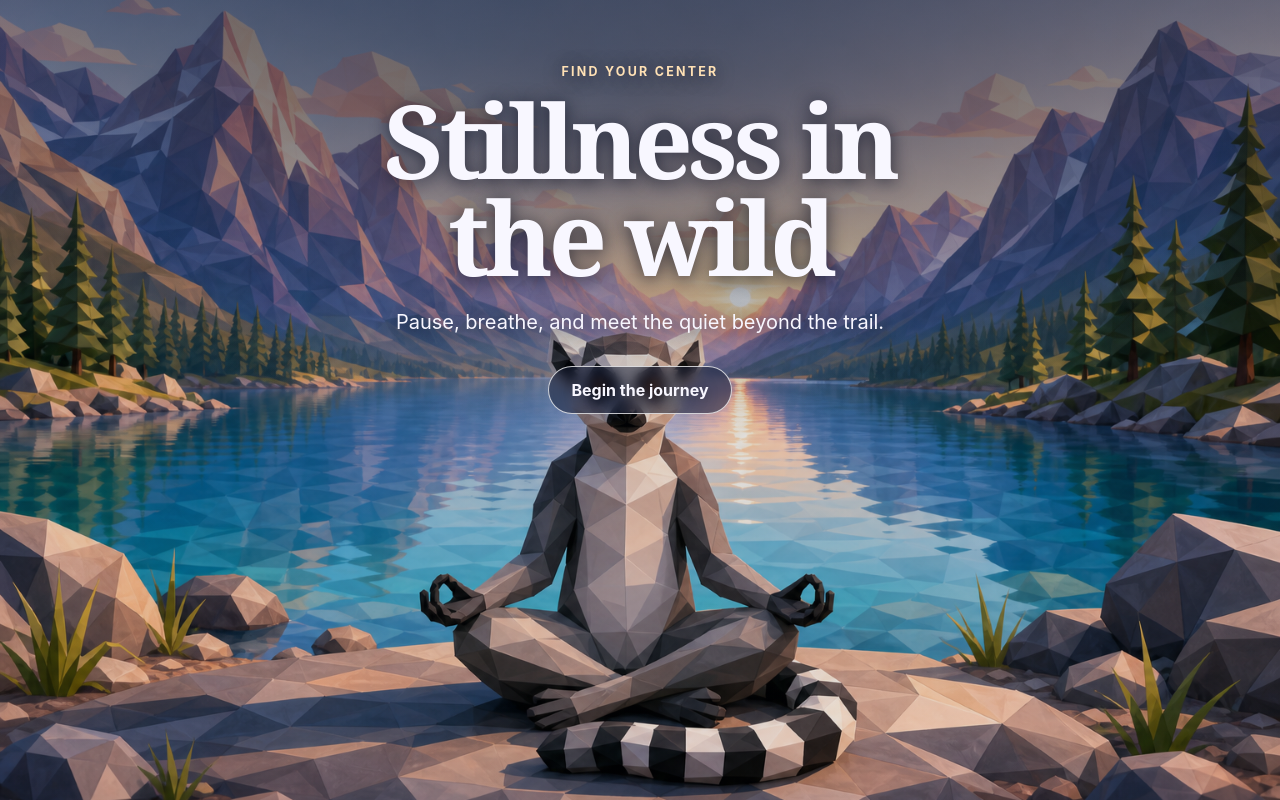
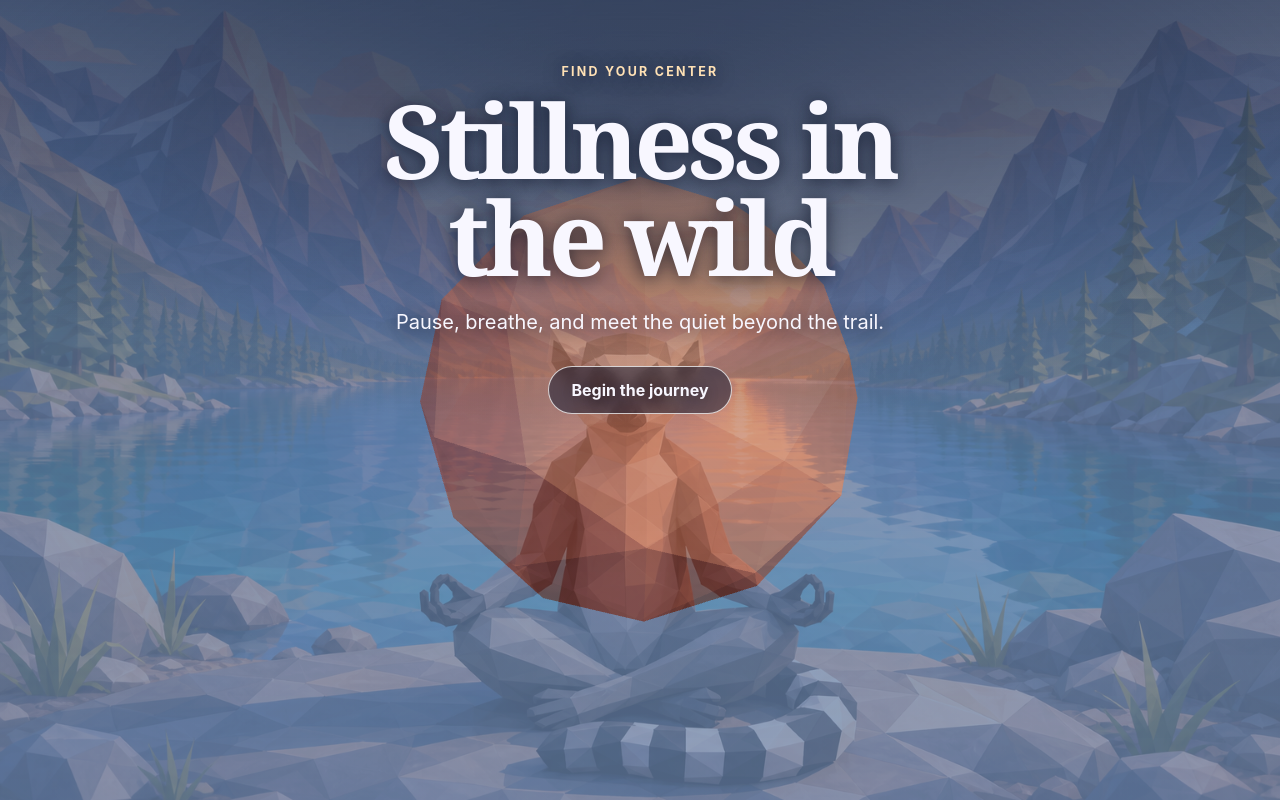
Before and after one commit to andzhik/3d-model-background, a React (Vite) app: page / in a window 1280 px wide. Built offline with nearby package versions, Linux system fonts and the light colour scheme.

Commit message:
feat: add WebGL hero shell with safe poster fallback

```diff
--- a/src/components/Hero.tsx
+++ b/src/components/Hero.tsx
@@ -1,9 +1,12 @@
 import '../styles/hero.css'
+
+import { SceneBackground } from './SceneBackground'
 
 export function Hero() {
   return (
     <main>
       <section className="hero" aria-labelledby="hero-title">
+        <SceneBackground />
         <div className="hero__content">
           <p className="hero__eyebrow">Find your center</p>
           <h1 id="hero-title">Stillness in the wild</h1>
--- /dev/null
+++ b/src/components/SceneBackground.tsx
@@ -0,0 +1,105 @@
+import { Canvas, type RootState } from '@react-three/fiber'
+import {
+  Component,
+  type ReactNode,
+  useCallback,
+  useEffect,
+  useReducer,
+  useState,
+} from 'react'
+
+import { Experience } from '../scene/Experience'
+import { sceneStatusReducer } from './sceneStatus'
+
+function canInitializeWebGL(): boolean {
+  return (
+    typeof window !== 'undefined' &&
+    ('WebGLRenderingContext' in window || 'WebGL2RenderingContext' in window)
+  )
+}
+
+interface SceneErrorBoundaryProps {
+  children: ReactNode
+  onError: () => void
+}
+
+interface SceneErrorBoundaryState {
+  failed: boolean
+}
+
+class SceneErrorBoundary extends Component<
+  SceneErrorBoundaryProps,
+  SceneErrorBoundaryState
+> {
+  state: SceneErrorBoundaryState = { failed: false }
+
+  static getDerivedStateFromError(): SceneErrorBoundaryState {
+    return { failed: true }
+  }
+
+  componentDidCatch() {
+    this.props.onError()
+  }
+
+  render() {
+    return this.state.failed ? null : this.props.children
+  }
+}
+
+export function SceneBackground() {
+  const [status, dispatch] = useReducer(
+    sceneStatusReducer,
+    canInitializeWebGL() ? 'loading' : 'fallback',
+  )
+  const [canvasElement, setCanvasElement] = useState<HTMLCanvasElement | null>(
+    null,
+  )
+
+  const handleCreated = useCallback((state: RootState) => {
+    setCanvasElement(state.gl.domElement)
+  }, [])
+
+  const handleFirstFrame = useCallback(() => {
+    dispatch({ type: 'first-frame' })
+  }, [])
+
+  const handleFailure = useCallback(() => {
+    dispatch({ type: 'failure' })
+  }, [])
+
+  useEffect(() => {
+    if (!canvasElement) return
+
+    const handleContextLost = (event: Event) => {
+      event.preventDefault()
+      handleFailure()
+    }
+
+    canvasElement.addEventListener('webglcontextlost', handleContextLost)
+    return () => {
+      canvasElement.removeEventListener('webglcontextlost', handleContextLost)
+    }
+  }, [canvasElement, handleFailure])
+
+  return (
+    <div
+      className="scene-background"
+      data-scene-status={status}
+      aria-hidden="true"
+    >
+      {status !== 'fallback' && (
+        <SceneErrorBoundary onError={handleFailure}>
+          <Canvas
+            aria-hidden="true"
+            camera={{ position: [0, 0, 5], fov: 42, near: 0.1, far: 100 }}
+            dpr={[1, 1.5]}
+            gl={{ alpha: true, antialias: true }}
+            onCreated={handleCreated}
+          >
+            <Experience onFirstFrame={handleFirstFrame} />
+          </Canvas>
+        </SceneErrorBoundary>
+      )}
+    </div>
+  )
+}
--- /dev/null
+++ b/src/components/sceneStatus.ts
@@ -0,0 +1,12 @@
+export type SceneStatus = 'loading' | 'ready' | 'fallback'
+
+export type SceneAction = { type: 'first-frame' } | { type: 'failure' }
+
+export function sceneStatusReducer(
+  status: SceneStatus,
+  action: SceneAction,
+): SceneStatus {
+  if (action.type === 'failure') return 'fallback'
+  if (action.type === 'first-frame' && status === 'loading') return 'ready'
+  return status
+}
--- /dev/null
+++ b/src/scene/Experience.tsx
@@ -0,0 +1,53 @@
+import { useFrame } from '@react-three/fiber'
+import { useEffect, useRef } from 'react'
+
+interface ExperienceProps {
+  onFirstFrame: () => void
+}
+
+function FirstFrameReporter({ onFirstFrame }: ExperienceProps) {
+  const reported = useRef(false)
+  const frameRequest = useRef<number | null>(null)
+
+  useFrame(({ camera, gl }) => {
+    if (reported.current || gl.getContext().isContextLost()) return
+
+    const cameraIsValid = camera.matrixWorld.elements.every(Number.isFinite)
+    if (!cameraIsValid) return
+
+    reported.current = true
+    frameRequest.current = window.requestAnimationFrame(onFirstFrame)
+  })
+
+  useEffect(
+    () => () => {
+      if (frameRequest.current !== null) {
+        window.cancelAnimationFrame(frameRequest.current)
+      }
+    },
+    [],
+  )
+
+  return null
+}
+
+export function Experience({ onFirstFrame }: ExperienceProps) {
+  return (
+    <>
+      <color attach="background" args={['#7895c1']} />
+      <hemisphereLight args={['#cfe2ff', '#2f3355', 1.8]} />
+      <ambientLight intensity={0.55} />
+      <directionalLight position={[3, 4, 5]} intensity={2.4} color="#ffd6a3" />
+      <mesh rotation={[0.28, 0.58, 0]}>
+        <icosahedronGeometry args={[1.05, 1]} />
+        <meshStandardMaterial
+          color="#f08b73"
+          flatShading
+          roughness={0.78}
+          metalness={0}
+        />
+      </mesh>
+      <FirstFrameReporter onFirstFrame={onFirstFrame} />
+    </>
+  )
+}
--- a/src/styles/hero.css
+++ b/src/styles/hero.css
@@ -28,7 +28,7 @@
 
 .hero::before {
   position: absolute;
-  z-index: -1;
+  z-index: 1;
   inset: 0;
   background:
     radial-gradient(
@@ -46,7 +46,33 @@
   pointer-events: none;
 }
 
+.scene-background {
+  position: absolute;
+  z-index: 0;
+  inset: 0;
+  opacity: 0;
+  pointer-events: none;
+  transition: opacity 600ms ease;
+}
+
+.scene-background[data-scene-status='ready'] {
+  opacity: 0.72;
+}
+
+.scene-background[data-scene-status='fallback'] {
+  display: none;
+}
+
+.scene-background canvas {
+  display: block;
+  width: 100% !important;
+  height: 100% !important;
+  pointer-events: none !important;
+}
+
 .hero__content {
+  position: relative;
+  z-index: 2;
   display: grid;
   width: min(100%, var(--hero-content-width));
   justify-items: center;
@@ -153,4 +179,8 @@
   .hero__cta {
     transition: none;
   }
+
+  .scene-background {
+    transition: none;
+  }
 }
```
Also changed, not shown: 3 other files (tests, documents, lock files or other folders).
